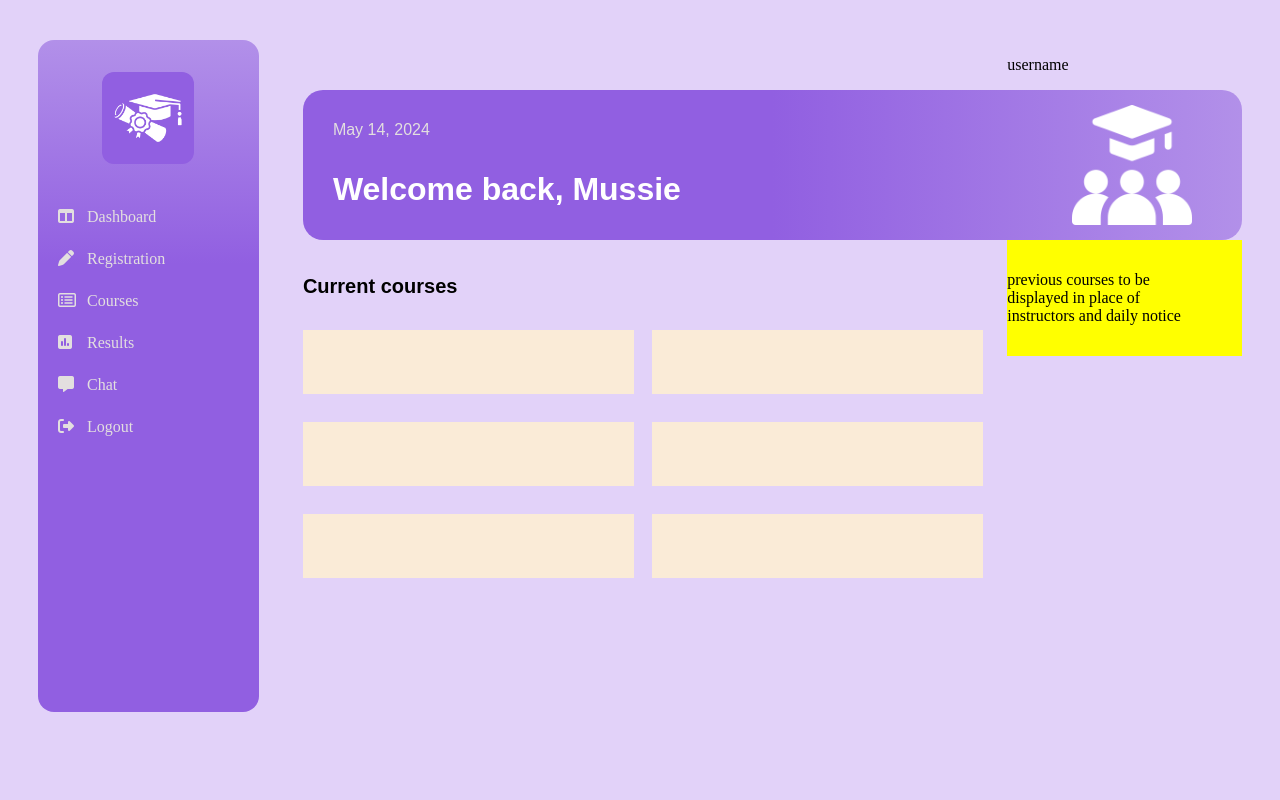
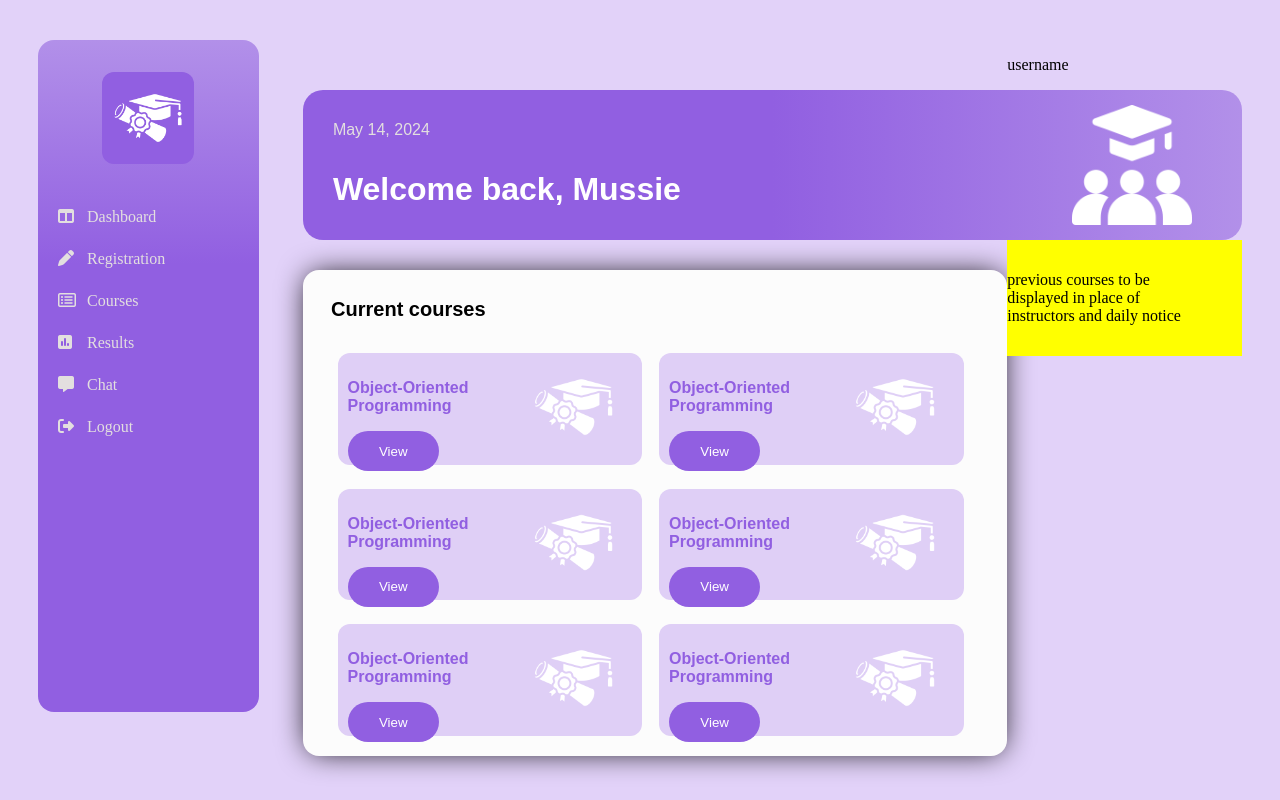
Before and after one commit to mussie-alemayehu/student-portal, a PHP site: page / in a window 1280 px wide. Run offline with PHP 8.4, Linux system fonts and the light colour scheme; some libraries are stand-ins or nearby versions.

Commit message:
style the course items

```diff
--- a/dashboard/index.html
+++ b/dashboard/index.html
@@ -19,7 +19,6 @@
 </head>
 
 <body>
-    <div class="container">
     <div class="side-nav">
         <img src="education-hat.png" alt="Education hat">
         <div class="nav-item">
@@ -76,12 +75,48 @@
         </div>
         <div class="current-courses">
             <p>Current courses</p>
-                <div class="course-item"></div>
-                <div class="course-item"></div>
-                <div class="course-item"></div>
-                <div class="course-item"></div>
-                <div class="course-item"></div>
-                <div class="course-item"></div>
+            <div class="course-item">
+                <div>
+                    <p>Object-Oriented Programming</p>
+                    <button>View</button>
+                </div>
+                <img src="education-hat.png" alt="course-icon">
+            </div>
+            <div class="course-item">
+                <div>
+                    <p>Object-Oriented Programming</p>
+                    <button>View</button>
+                </div>
+                <img src="education-hat.png" alt="course-icon">
+            </div>
+            <div class="course-item">
+                <div>
+                    <p>Object-Oriented Programming</p>
+                    <button>View</button>
+                </div>
+                <img src="education-hat.png" alt="course-icon">
+            </div>
+            <div class="course-item">
+                <div>
+                    <p>Object-Oriented Programming</p>
+                    <button>View</button>
+                </div>
+                <img src="education-hat.png" alt="course-icon">
+            </div>
+            <div class="course-item">
+                <div>
+                    <p>Object-Oriented Programming</p>
+                    <button>View</button>
+                </div>
+                <img src="education-hat.png" alt="course-icon">
+            </div>
+            <div class="course-item">
+                <div>
+                    <p>Object-Oriented Programming</p>
+                    <button>View</button>
+                </div>
+                <img src="education-hat.png" alt="course-icon">
+            </div>
         </div>
         <div class="previous-courses">
             <p>
@@ -90,7 +125,6 @@
             </p>
         </div>
     </div>
-    </div>
 </body>
 
 </html>
--- a/dashboard/style.css
+++ b/dashboard/style.css
@@ -2,11 +2,3 @@ body {
     background-color: #E2D2F9;
     padding: 4vh 30px;
 }
-
-.container {
-    /* background-color: #FCFCFC;
-    padding: 4vh 30px;
-    height: 84vh;
-    border-radius: 16px;
-    box-shadow: 0 0 30px -5px black; */
-}
--- a/dashboard/styles/main-contents-styles.css
+++ b/dashboard/styles/main-contents-styles.css
@@ -43,8 +43,12 @@ p.date-time {
 
 .current-courses {
     float: left;
-    width: 75%;
-    padding: 15px 0;
+    width: 69%;
+    background-color: #FCFCFC;
+    margin: 30px 0;
+    padding: 1vh 3%;
+    border-radius: 16px;
+    box-shadow: 0 0 30px -5px black;
 }
 
 .previous-courses {
@@ -54,7 +58,7 @@ p.date-time {
     width: 21%;
 }
 
-.current-courses p {
+.current-courses > p {
     font-size: 20px;
     font-weight: bold;
     font-family: sans-serif;
@@ -62,9 +66,43 @@ p.date-time {
 
 .course-item {
     display: inline-block;
+    position: relative;
     width: 43%;
-    padding: 12px 4% 12px 0;
-    margin: 12px 2% 12px 0;
+    padding: 12px 2%;
+    margin: 12px 1% 12px 1%;
+    background-color: #DFCFF6;
+    border-radius: 12px;
+}
+
+.course-item > div {
+    color: #915FE1;
+    font-family: sans-serif;
+    font-weight: bold;
+    display: inline-block;
+    width: 60%;
+    position: absolute;
+    top: 10px;
+    left: 10px;
+}
+
+.course-item button {
+    color: white;
+    background-color: #915FE1;
+    padding: 10px;
+    display: inline-block;
+    width: 50%;
     height: 40px;
-    background-color: antiquewhite;
+    border: none;
+    border-radius: 20px;
 }
+
+.course-item button:hover {
+    background-color: #7842cf;
+}
+
+.course-item > img {
+    width: 30%;
+    position: relative;
+    left: 65%;
+
+}
```
Lines whose indentation alone changed are shown as unchanged.
